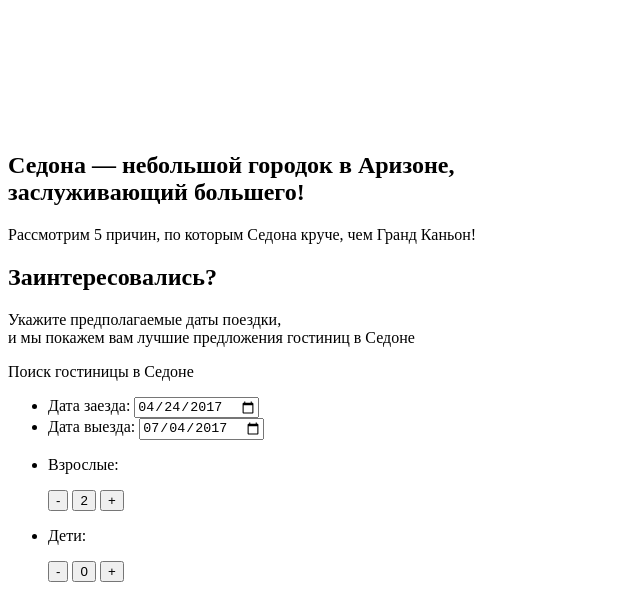
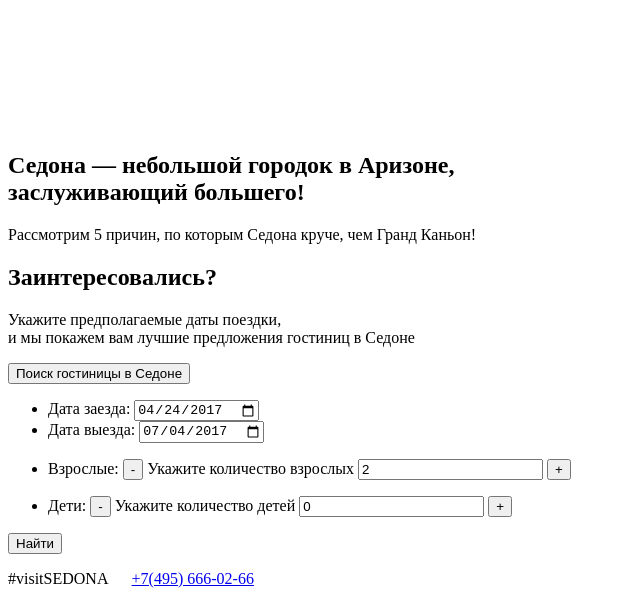
Before and after one commit to lukort/1283949-sedona-27, a plain HTML site: page index.html in a window 1280 px wide. Shown: the part 1141-1736 px from the top of the page, without its empty margins (0-640 px from the left). Drawn offline with Linux system fonts and the light colour scheme.

Commit message:
Внесены исправления

```diff
--- a/index.html
+++ b/index.html
@@ -34,34 +34,37 @@
         <h2>Заинтересовались?</h2>
         <p>Укажите предполагаемые даты поездки,<br>
           и мы покажем вам лучшие предложения гостиниц в Седоне</p>
-        <p>Поиск гостиницы в Седоне</p>
+        <p> <button type="button">Поиск гостиницы в Седоне</button></p>
+        <form action="https://echo.htmlacademy.ru" method="post">
         <ul>
           <li>
-            <form action="https://echo.htmlacademy.ru" method="post">
             <label for="date-of-arrival">Дата заезда:</label>
             <input type="date" id="date-of-arrival" name="date" value="2017-04-24">
-            </form>
            </li>
           <li>
-            <form action="https://echo.htmlacademy.ru" method="post">
             <label for="date-of-departure">Дата выезда:</label>
             <input type="date" id="date-of-departure" name="date" value="2017-07-04">
-            </form>
           </li>
           <li>
-            <p>Взрослые:</p>
+            <p>Взрослые:
               <button type="button">-</button>
-            <button type="button">2</button>
+              <label class="visually-hidden">Укажите количество взрослых
+              <input type="number" name="adults" value="2">
+              </label>
               <button type="button">+</button>
+            </p>
           </li>
           <li>
-            <p>Дети:</p>
+            <p>Дети:
               <button type="button">-</button>
-            <button type="button">0</button>
+              <label class="visually-hidden">Укажите количество детей</label>
+              <input type="number" name="children" value="0">
               <button type="button">+</button>
+            </p>
           </li>
         </ul>
         <button type="submit">Найти</button>
+      </form>
       </section>
       <!--здесь будет карта Седоны-->
     </main>
```
Lines whose indentation alone changed are shown as unchanged.
